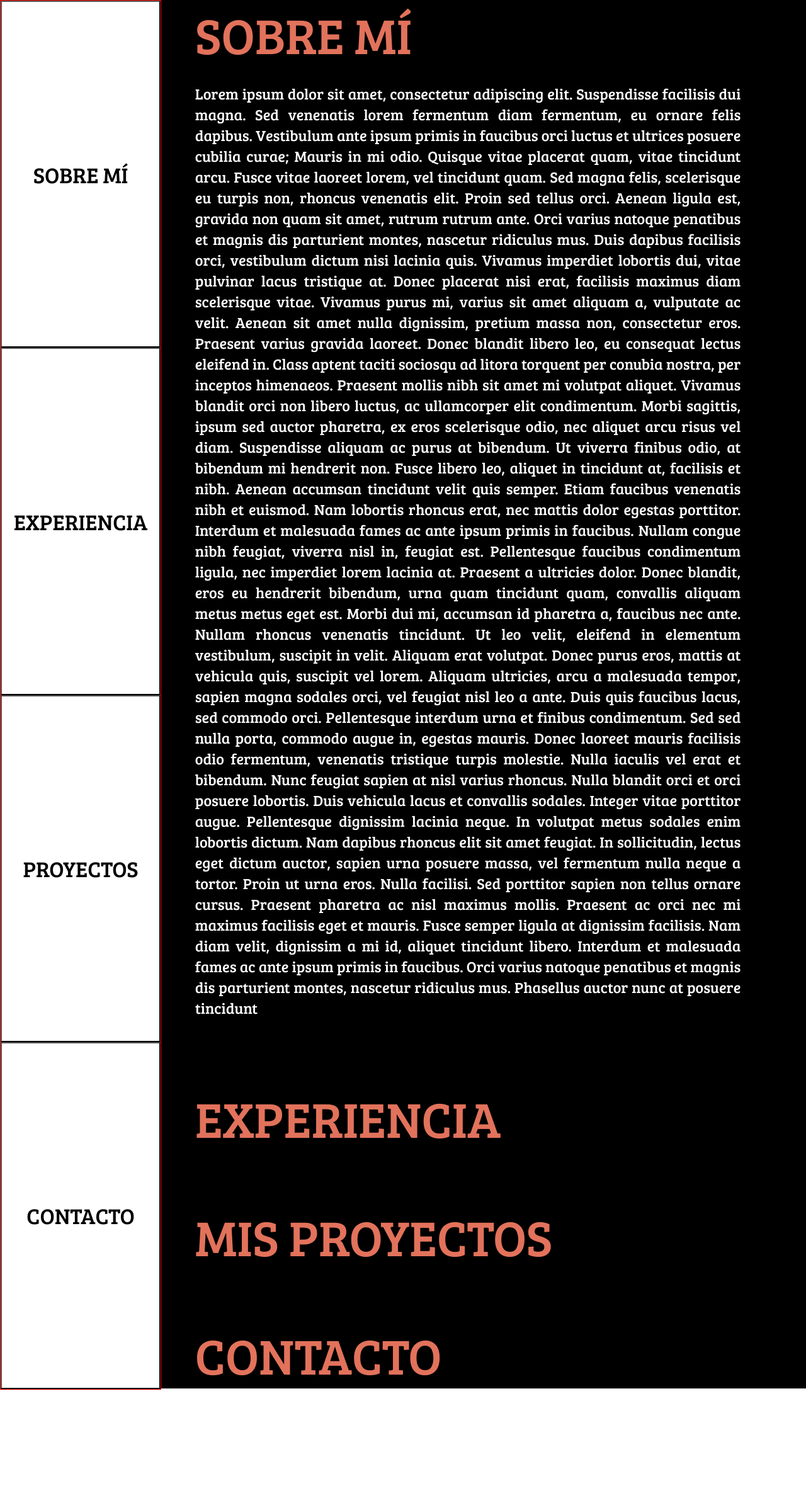
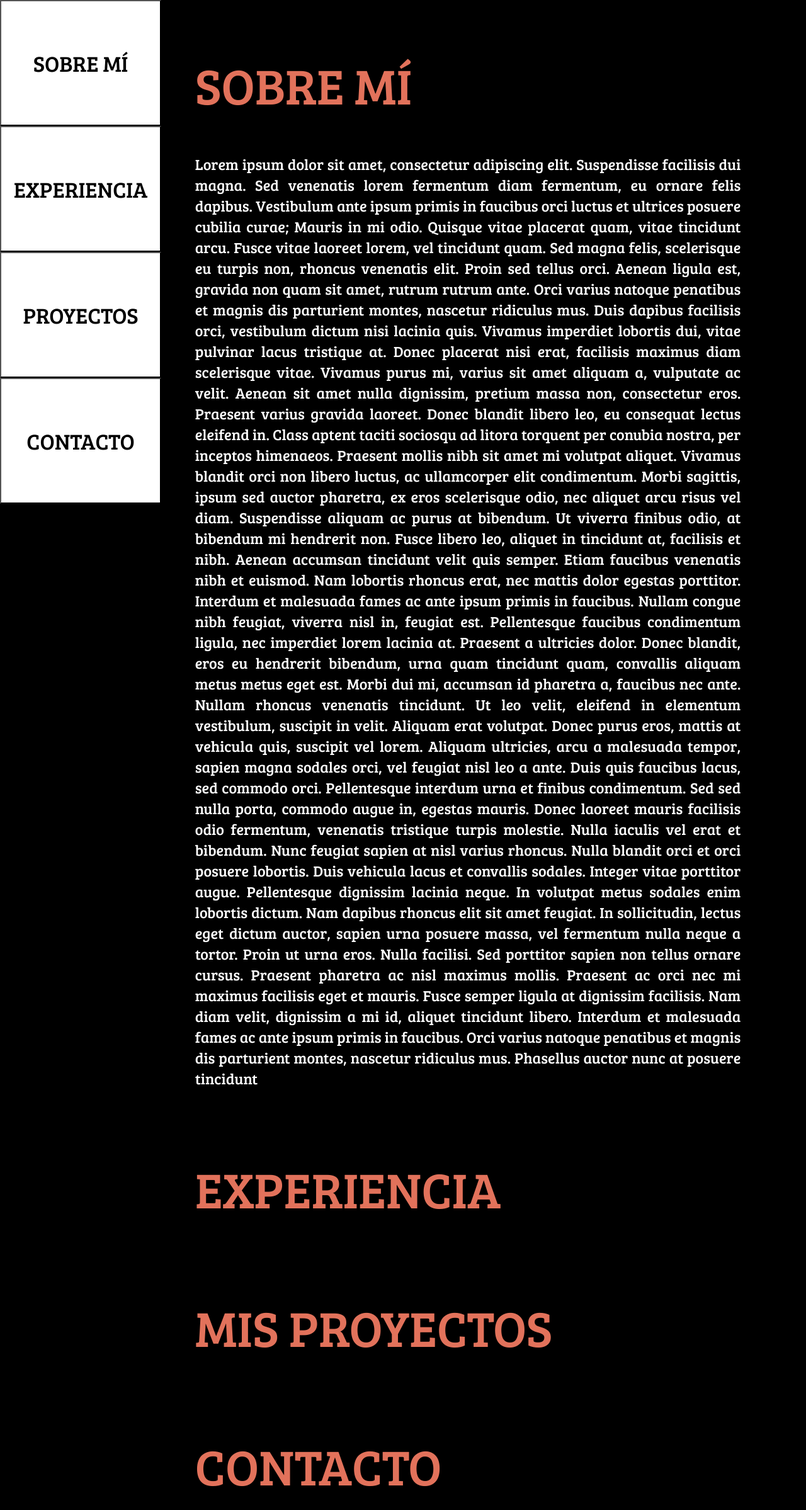
Before and after one commit to jepalfer/portfolio, a React (Create React App) app: page / in a window 1280 px wide. Shown: the top 2398 px of the page at 63% size. Before the commit the page ends 2207 px from the top, so only its background shows below. Built offline with nearby package versions, Linux system fonts and the light colour scheme.

Commit message:
fixed side bar and added padding

```diff
--- a/src/App.js
+++ b/src/App.js
@@ -11,14 +11,19 @@ function App() {
           <SideMenu/>
           <div></div>
           <section>
+            <div className="Separator"></div>
             <SectionTitle nombre="SOBRE MÍ"/>
+            <div className="TitleSeparator"></div>
             <AboutMe/>
             <div className="Separator"></div>
             <SectionTitle nombre="EXPERIENCIA"/>
+            <div className="TitleSeparator"></div>
             <div className="Separator"></div>
             <SectionTitle nombre="MIS PROYECTOS"/>
+            <div className="TitleSeparator"></div>
             <div className="Separator"></div>
             <SectionTitle nombre="CONTACTO"/>
+            <div className="TitleSeparator"></div>
           </section>
         </section>
       </header>
--- a/src/css/App.css
+++ b/src/css/App.css
@@ -8,3 +8,7 @@
 .Separator{
   padding: 5vh;
 }
+
+.TitleSeparator {
+  padding: 2vh;
+}
--- a/src/css/sideMenu.css
+++ b/src/css/sideMenu.css
@@ -11,5 +11,6 @@
   display: grid;
   background-color: #ffffff;
   height: 100%;
-  border: 1px solid red;
+  width: 20%;
+  position: fixed;
 }
```
